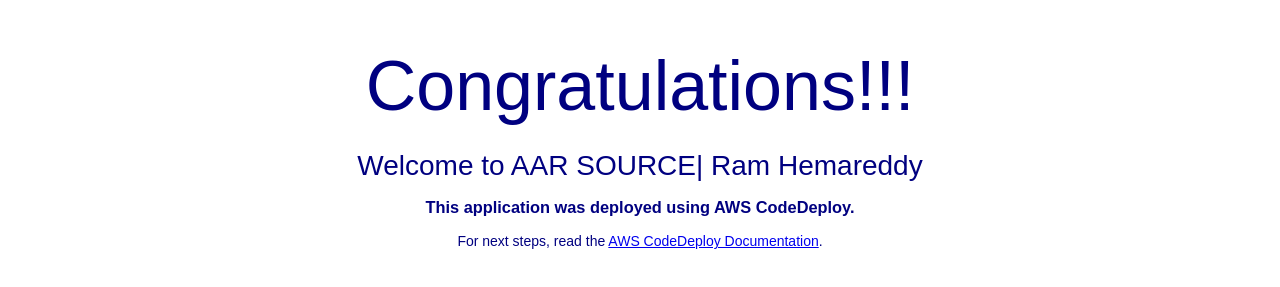
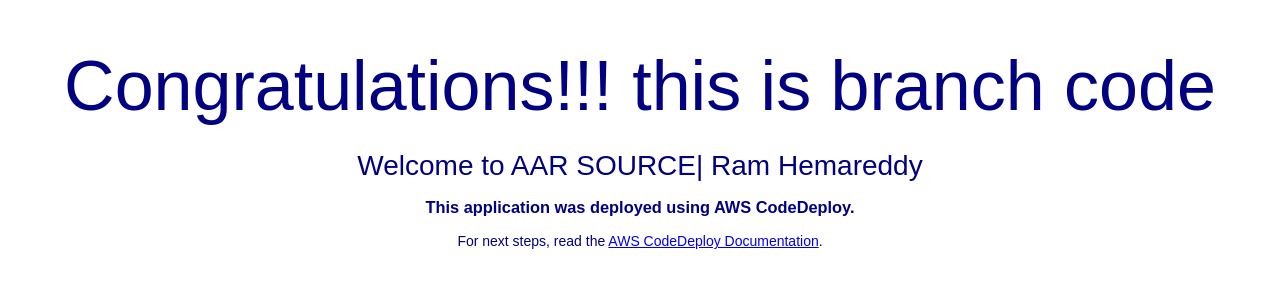
Before and after one commit to princeschandel/mypipelinerepo, a plain HTML site: page index.html in a window 1280 px wide. Shown: the part 201-488 px from the top of the page. Drawn offline with Linux system fonts and the light colour scheme.

Commit message:
Update index.html

```diff
--- a/index.html
+++ b/index.html
@@ -27,7 +27,7 @@
 <body>
   <div align="center">
     <img src="https://s3.ap-south-1.amazonaws.com/www.basava.com/aar_logo_final.png" style="max-width: 20%;">
-    <h1>Congratulations!!! </h1>
+    <h1>Congratulations!!! this is branch code </h1>
       <h2>Welcome to AAR SOURCE| Ram Hemareddy</h2>
     <h3>This application was deployed using AWS CodeDeploy.</h3>
     <p>For next steps, read the <a href="http://aws.amazon.com/documentation/codedeploy">AWS CodeDeploy Documentation</a>.</p>
```
